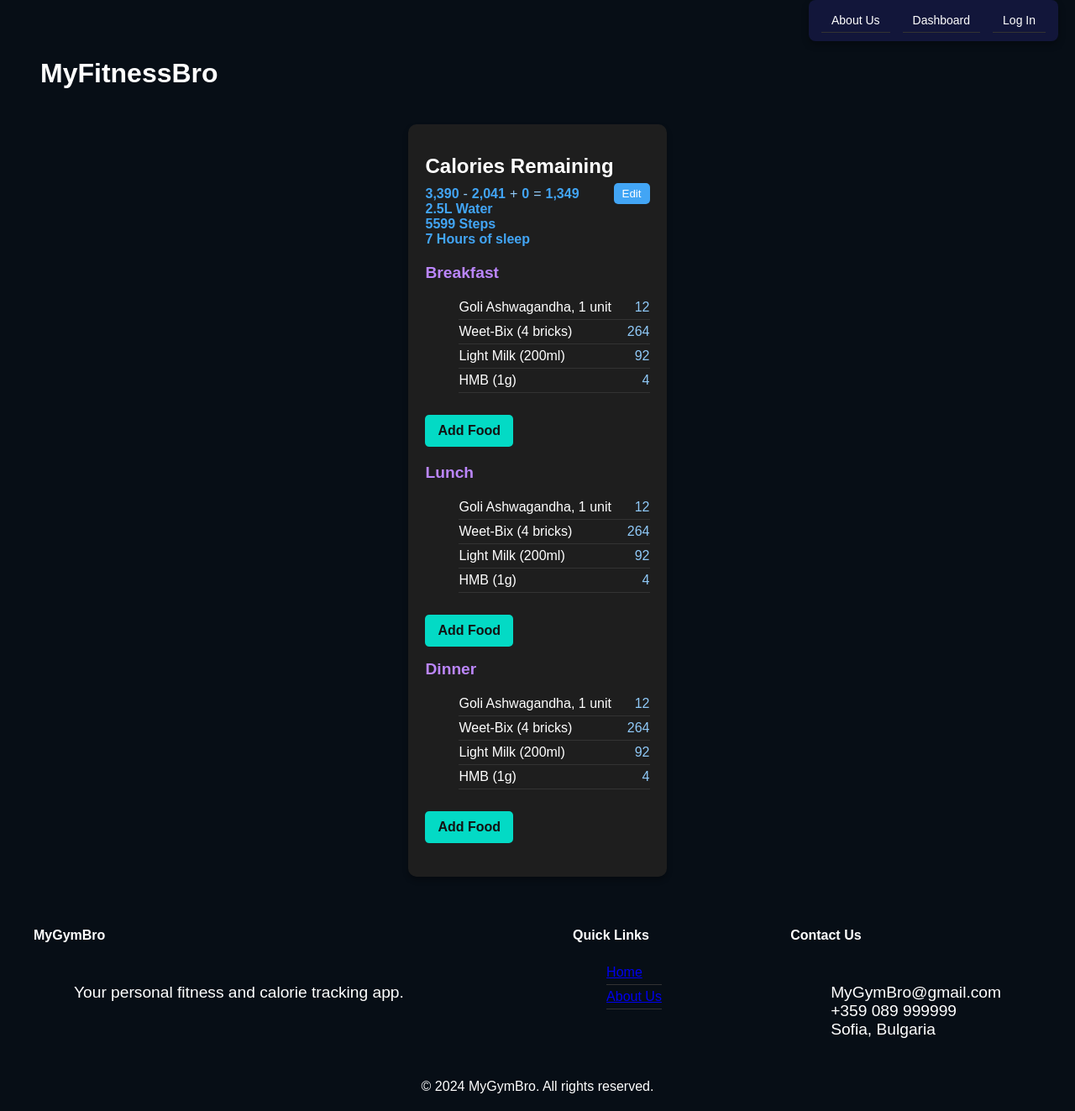
After one commit to Plamen-Lazarov/Fitness_Tracker, a Django app: page /dashboard/ in a window 1280 px wide. The commit adds this page. Shown: the whole page at 84% size. Run offline with Django 5.2, Linux system fonts and the light colour scheme.

Commit message:
Completed all the profile logic and added an example dashboard

```diff
--- a/Fitness_Tracker/accounts/urls.py
+++ b/Fitness_Tracker/accounts/urls.py
@@ -1,10 +1,16 @@
 from django.contrib.auth.views import LoginView,LogoutView
-from django.urls import path
-from Fitness_Tracker.accounts.views import home_view, UserRegisterView, HomeView
+from django.urls import path, include
+from Fitness_Tracker.accounts.views import home_view, UserRegisterView, HomeView, dashboard, ProfileEditView, \
+    ProfileDetailsView
 
 urlpatterns = [
     path('', HomeView.as_view() , name='home'),
     path('register/', UserRegisterView.as_view() , name='register'),
     path('login/', LoginView.as_view(), name='login'),
     path('logout/', LogoutView.as_view(), name='logout'),
+    path('dashboard/', dashboard, name='dashboard'),
+    path('profile/', include([
+        path('edit/', ProfileEditView.as_view(), name='profile-edit'),
+        path('details/', ProfileDetailsView.as_view(), name='profile-details'),
+    ]) ),
 ]
--- a/Fitness_Tracker/accounts/views.py
+++ b/Fitness_Tracker/accounts/views.py
@@ -1,9 +1,8 @@
-from django.contrib.auth import login
 from django.shortcuts import render
 from django.urls import reverse_lazy
-from django.views.generic import CreateView, TemplateView
-
-from Fitness_Tracker.accounts.forms import CustomUserForm
+from django.views.generic import CreateView, TemplateView, UpdateView, DetailView
+from Fitness_Tracker.accounts.forms import CustomUserForm, ProfileEditForm
+from Fitness_Tracker.accounts.models import Profile
 
 
 def home_view(request):
@@ -20,3 +19,23 @@ class HomeView(TemplateView):
         if self.request.user.is_authenticated:
             return ['common/home_logged_in.html']
         return ['common/home.html']
+
+def dashboard(request):
+    return render(request, 'dashboard.html')
+
+
+class ProfileEditView(UpdateView):
+    model = Profile
+    form_class = ProfileEditForm
+    template_name = 'profile/edit-profile.html'
+    success_url = reverse_lazy('dashboard')
+
+    def get_object(self, queryset=None):
+        return self.request.user.profile
+
+
+class ProfileDetailsView(DetailView):
+    template_name = 'profile/details-profile.html'
+
+    def get_object(self, queryset=None):
+        return self.request.user.profile
--- a/Fitness_Tracker/settings.py
+++ b/Fitness_Tracker/settings.py
@@ -122,9 +122,8 @@ USE_I18N = True
 
 USE_TZ = True
 
-
-# Static files (CSS, JavaScript, Images)
-# https://docs.djangoproject.com/en/5.1/howto/static-files/
+SESSION_COOKIE_HTTPONLY = True
+SESSION_COOKIE_SECURE = True
 
 STATIC_URL = 'static/'
 
--- a/static/styles.css
+++ b/static/styles.css
@@ -1,5 +1,6 @@
 @import "nav.css";
 
+/* General Styles */
 body {
     font-family: Arial, sans-serif;
     margin: 0;
@@ -11,124 +12,9 @@ body {
     flex-direction: column;
 }
 
-.logo {
-    margin-top: 3rem;
-    margin-left: 3rem;
-}
-
-.home-about-us {
-    text-align: center;
-    margin-top: 3rem;
-}
-
 p {
     margin: 3rem;
     font-size: 1.2rem;
-}
-
-.team-members {
-    display: flex;
-    justify-content: space-around;
-    flex-wrap: wrap;
-    margin: 20px;
-}
-
-.team-member {
-    text-align: center;
-    background-color: #070e16;
-    border-radius: 10px;
-    padding: 20px;
-    width: 250px;
-    margin: 10px;
-}
-
-.team-member img {
-    width: 150px;
-    border-radius: 50%;
-}
-
-footer {
-    background-color: #070e16;
-    padding: 20px;
-    text-align: center;
-    margin-top: auto;
-}
-
-.footer-container {
-    max-width: 1200px;
-    margin: 0 auto;
-    display: flex;
-    justify-content: space-between;
-    align-items: flex-start;
-}
-
-.footer-section {
-    text-align: left;
-}
-
-.social-media li {
-    display: inline-block;
-    margin-right: 10px;
-}
-
-.social-media a {
-    color: #070e16;
-    font-size: 20px;
-}
-
-.custom-btn {
-    display: inline-block;
-    padding: 10px 20px;
-    font-size: 16px;
-    font-weight: bold;
-    text-align: center;
-    text-decoration: none;
-    color: white;
-    background-color: #007bff;
-    border: none;
-    border-radius: 4px;
-    cursor: pointer;
-    transition: background-color 0.3s, box-shadow 0.3s;
-}
-
-.custom-btn:hover {
-    background-color: #0056b3;
-}
-
-.primary-btn {
-    background-color: #007bff;
-}
-
-.ml-2 {
-    margin-left: 0.5rem;
-}
-
-.form-container {
-    display: flex;
-    justify-content: center;
-    align-items: center;
-    min-height: 100vh;
-}
-
-.register-form {
-    width: 100%;
-    max-width: 600px;
-    padding: 20px;
-    background-color: #0f1c31;
-    border: 1px solid black;
-    border-radius: 8px;
-    box-shadow: 0 0 10px rgba(0, 0, 0, 0.1);
-    display: flex;
-    flex-direction: column;
-    align-items: center;
-}
-
-.form-group {
-    width: 100%;
-    display: flex;
-    flex-direction: column;
-    align-items: flex-start;
-    margin-bottom: 10px;
 }
 
 label {
@@ -168,6 +54,139 @@ button[type="submit"]:hover {
     background-color: #0056b3;
 }
 
+ul {
+    list-style: none;
+}
+
+li {
+    display: flex;
+    justify-content: space-between;
+    padding: 5px 0;
+    border-bottom: 1px solid #333;
+}
+
+/* Logo */
+.logo {
+    margin-top: 3rem;
+    margin-left: 3rem;
+}
+
+/* Home Page */
+.home-about-us {
+    text-align: center;
+    margin-top: 3rem;
+}
+
+/* Team Members */
+.team-members {
+    display: flex;
+    justify-content: space-around;
+    flex-wrap: wrap;
+    margin: 20px;
+}
+
+.team-member {
+    text-align: center;
+    background-color: #070e16;
+    border-radius: 10px;
+    padding: 20px;
+    width: 250px;
+    margin: 10px;
+}
+
+.team-member img {
+    width: 150px;
+    border-radius: 50%;
+}
+
+/* Footer */
+footer {
+    background-color: #070e16;
+    padding: 20px;
+    text-align: center;
+    margin-top: auto;
+}
+
+.footer-container {
+    max-width: 1200px;
+    margin: 0 auto;
+    display: flex;
+    justify-content: space-between;
+    align-items: flex-start;
+}
+
+.footer-section {
+    text-align: left;
+}
+
+.social-media li {
+    display: inline-block;
+    margin-right: 10px;
+}
+
+.social-media a {
+    color: #070e16;
+    font-size: 20px;
+}
+
+/* Buttons */
+.custom-btn {
+    display: inline-block;
+    padding: 10px 20px;
+    font-size: 16px;
+    font-weight: bold;
+    text-align: center;
+    text-decoration: none;
+    color: white;
+    background-color: #007bff;
+    border: none;
+    border-radius: 4px;
+    cursor: pointer;
+    transition: background-color 0.3s, box-shadow 0.3s;
+}
+
+.custom-btn:hover {
+    background-color: #0056b3;
+}
+
+.primary-btn {
+    background-color: #007bff;
+}
+
+.ml-2 {
+    margin-left: 0.5rem;
+}
+
+/* Form Container */
+.form-container {
+    display: flex;
+    justify-content: center;
+    align-items: center;
+    min-height: 100vh;
+}
+
+.register-form {
+    width: 100%;
+    max-width: 600px;
+    padding: 20px;
+    background-color: #0f1c31;
+    border: 1px solid black;
+    border-radius: 8px;
+    box-shadow: 0 0 10px rgba(0, 0, 0, 0.1);
+    display: flex;
+    flex-direction: column;
+    align-items: center;
+}
+
+.form-group {
+    width: 100%;
+    display: flex;
+    flex-direction: column;
+    align-items: flex-start;
+    margin-bottom: 10px;
+}
+
+/* Hero Section */
 .hero-section {
     display: flex;
     align-items: center;
@@ -214,3 +233,131 @@ button[type="submit"]:hover {
     height: auto;
     border-radius: 8px;
 }
+
+/* Dashboard */
+.dashboard {
+    max-width: 600px;
+    margin: 20px auto;
+    padding: 20px;
+    background-color: #1E1E1E;
+    border-radius: 10px;
+    box-shadow: 0 4px 6px rgba(0, 0, 0, 0.3);
+}
+
+.header {
+    display: flex;
+    justify-content: space-between;
+    align-items: center;
+    margin-bottom: 20px;
+}
+
+.header-info h1 {
+    font-size: 1.5rem;
+    margin-bottom: 10px;
+}
+
+.calories {
+    display: flex;
+    gap: 5px;
+    font-size: 1.2rem;
+}
+
+.goal, .food, .exercise, .remaining {
+    font-weight: bold;
+    color: #42A5F5;
+}
+
+.edit-button button {
+    padding: 5px 10px;
+    border: none;
+    background-color: #42A5F5;
+    color: #FFFFFF;
+    border-radius: 5px;
+    cursor: pointer;
+}
+
+.edit-button button:hover {
+    background-color: #2196F3;
+}
+
+.meal {
+    margin-bottom: 20px;
+}
+
+.meal h2 {
+    font-size: 1.2rem;
+    margin-bottom: 10px;
+    color: #BB86FC;
+}
+
+.food-item {
+    font-size: 1rem;
+}
+
+.calories {
+    font-size: 1rem;
+    color: #90CAF9;
+}
+
+.add-food-button {
+    display: inline-block;
+    margin-top: 10px;
+    padding: 10px 15px;
+    background-color: #03DAC5;
+    color: #121212;
+    text-decoration: none;
+    border-radius: 5px;
+    font-weight: bold;
+    text-align: center;
+}
+
+.add-food-button:hover {
+    background-color: #018786;
+    color: #FFFFFF;
+}
+
+/* Profile */
+.profile-container {
+    display: flex;
+    justify-content: center;
+    align-items: center;
+    width: 100%;
+    padding: 20px;
+}
+
+.profile-card {
+    width: 100%;
+    max-width: 600px;
+    padding: 20px;
+    background-color: #0f1c31;
+    border: 1px solid black;
+    border-radius: 8px;
+    box-shadow: 0 0 10px rgba(0, 0, 0, 0.1);
+    display: flex;
+    flex-direction: column;
+    align-items: center;
+}
+
+.profile-name {
+    font-size: 1.8rem;
+    color: white;
+    margin-bottom: 10px;
+}
+
+.profile-age {
+    font-size: 1.2rem;
+    color: white;
+    margin-bottom: 20px;
+}
+
+.profile-bio {
+    font-size: 1rem;
+    color: white;
+    line-height: 1.6;
+}
+
+.profile-actions {
+    display: flex;
+    gap: 10px;
+    justify-content: center;
+}
--- a/templates/common/nav.html
+++ b/templates/common/nav.html
@@ -1,7 +1,7 @@
 <nav class="top-nav">
     <ul class="nav-menu">
         <li class="nav-item"><a href="{% url 'home' %}" class="nav-link">About Us</a></li>
-        <li class="nav-item"><a href="#" class="nav-link">Dashboard</a></li>
+        <li class="nav-item"><a href="{% url 'dashboard' %}" class="nav-link">Dashboard</a></li>
         {% if not request.user.is_authenticated %}
         <li class="nav-item"><a href="{% url 'login' %}" class="nav-link">Log In</a></li>
         {% else %}
@@ -9,7 +9,9 @@
             <a href="{% url 'logout' %}" onclick="event.preventDefault(); document.getElementById('logout-form').submit()" class="nav-link">Log Out</a>
         </li>
         {% endif %}
-        <li class="nav-item"><a href="#" class="nav-link">Profile</a></li>
+        {% if request.user.is_authenticated %}
+        <li class="nav-item"><a href="{% url 'profile-details' %}" class="nav-link">Profile</a></li>
+        {% endif %}
     </ul>
 </nav>
 
--- /dev/null
+++ b/templates/dashboard.html
@@ -0,0 +1,104 @@
+{% extends 'common/base.html' %}
+{% block content %}
+<body>
+    <div class="dashboard">
+        <header class="header">
+            <div class="header-info">
+                <h1>Calories Remaining</h1>
+                <div class="calories">
+                    <span class="goal">3,390</span>
+                    <span>-</span>
+                    <span class="food">2,041</span>
+                    <span>+</span>
+                    <span class="exercise">0</span>
+                    <span>=</span>
+                    <span class="remaining">1,349</span>
+                </div>
+                <div class="header-info">
+                    <span class="goal">2.5L Water</span>
+                </div>
+                <div class="header-info">
+                    <span class="goal">5599 Steps </span>
+                </div>
+                <div class="header-info">
+                    <span class="goal">7 Hours of sleep </span>
+                </div>
+            </div>
+            <div class="edit-button">
+                <button>Edit</button>
+            </div>
+        </header>
+
+        <main>
+            <section class="meal">
+                <h2>Breakfast</h2>
+                <ul>
+                    <li>
+                        <span class="food-item">Goli Ashwagandha, 1 unit</span>
+                        <span class="calories">12</span>
+                    </li>
+                    <li>
+                        <span class="food-item">Weet-Bix (4 bricks)</span>
+                        <span class="calories">264</span>
+                    </li>
+                    <li>
+                        <span class="food-item">Light Milk (200ml)</span>
+                        <span class="calories">92</span>
+                    </li>
+                    <li>
+                        <span class="food-item">HMB (1g)</span>
+                        <span class="calories">4</span>
+                    </li>
+                </ul>
+                <a href="#" class="add-food-button">Add Food</a>
+            </section>
+
+            <section class="meal">
+                <h2>Lunch</h2>
+                <ul>
+                    <li>
+                        <span class="food-item">Goli Ashwagandha, 1 unit</span>
+                        <span class="calories">12</span>
+                    </li>
+                    <li>
+                        <span class="food-item">Weet-Bix (4 bricks)</span>
+                        <span class="calories">264</span>
+                    </li>
+                    <li>
+                        <span class="food-item">Light Milk (200ml)</span>
+                        <span class="calories">92</span>
+                    </li>
+                    <li>
+                        <span class="food-item">HMB (1g)</span>
+                        <span class="calories">4</span>
+                    </li>
+                </ul>
+                <a href="#" class="add-food-button">Add Food</a>
+
+                <section class="meal">
+                <h2>Dinner</h2>
+                <ul>
+                    <li>
+                        <span class="food-item">Goli Ashwagandha, 1 unit</span>
+                        <span class="calories">12</span>
+                    </li>
+                    <li>
+                        <span class="food-item">Weet-Bix (4 bricks)</span>
+                        <span class="calories">264</span>
+                    </li>
+                    <li>
+                        <span class="food-item">Light Milk (200ml)</span>
+                        <span class="calories">92</span>
+                    </li>
+                    <li>
+                        <span class="food-item">HMB (1g)</span>
+                        <span class="calories">4</span>
+                    </li>
+                </ul>
+                <a href="#" class="add-food-button">Add Food</a>
+            </section>
+            </section>
+        </main>
+    </div>
+</body>
+{% endblock %}
```
Also changed, not shown: Fitness_Tracker/accounts/forms.py (+15 -0 lines), templates/profile/details-profile.html (added, +15 -0 lines), templates/profile/edit-profile.html (added, +17 -0 lines).
